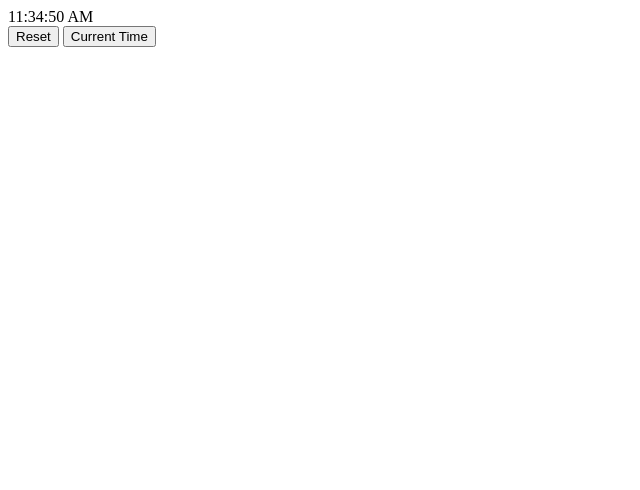
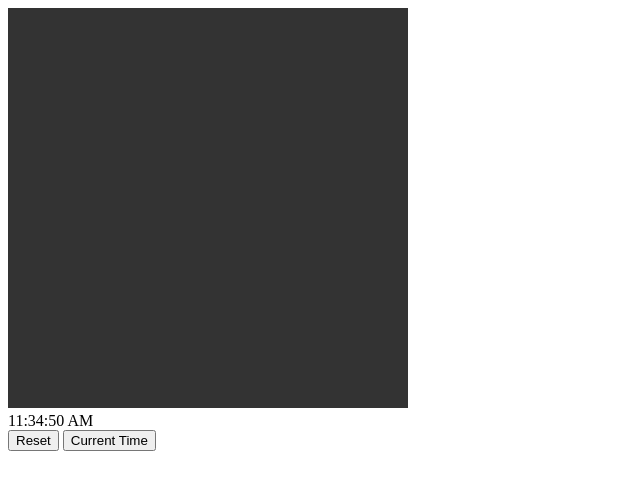
Before and after one commit to SomeshThakur/JSTest, a plain HTML site: page index.html in a window 1280 px wide. Shown: the whole page, without its empty margins (0-640 px from the left). Drawn offline with Linux system fonts and the light colour scheme.

Commit message:
Working Clock

```diff
--- a/index.html
+++ b/index.html
@@ -9,6 +9,8 @@
 </head>
 
 <body onload="init()">
+
+    <canvas id="canvas" width="400" height="400" style="background-color:#333"></canvas>
     <section id="MyClockDisplay"></section>
     <script src="./js/app.js"></script>
     <button id="reset" value="reset">Reset</button>
```
